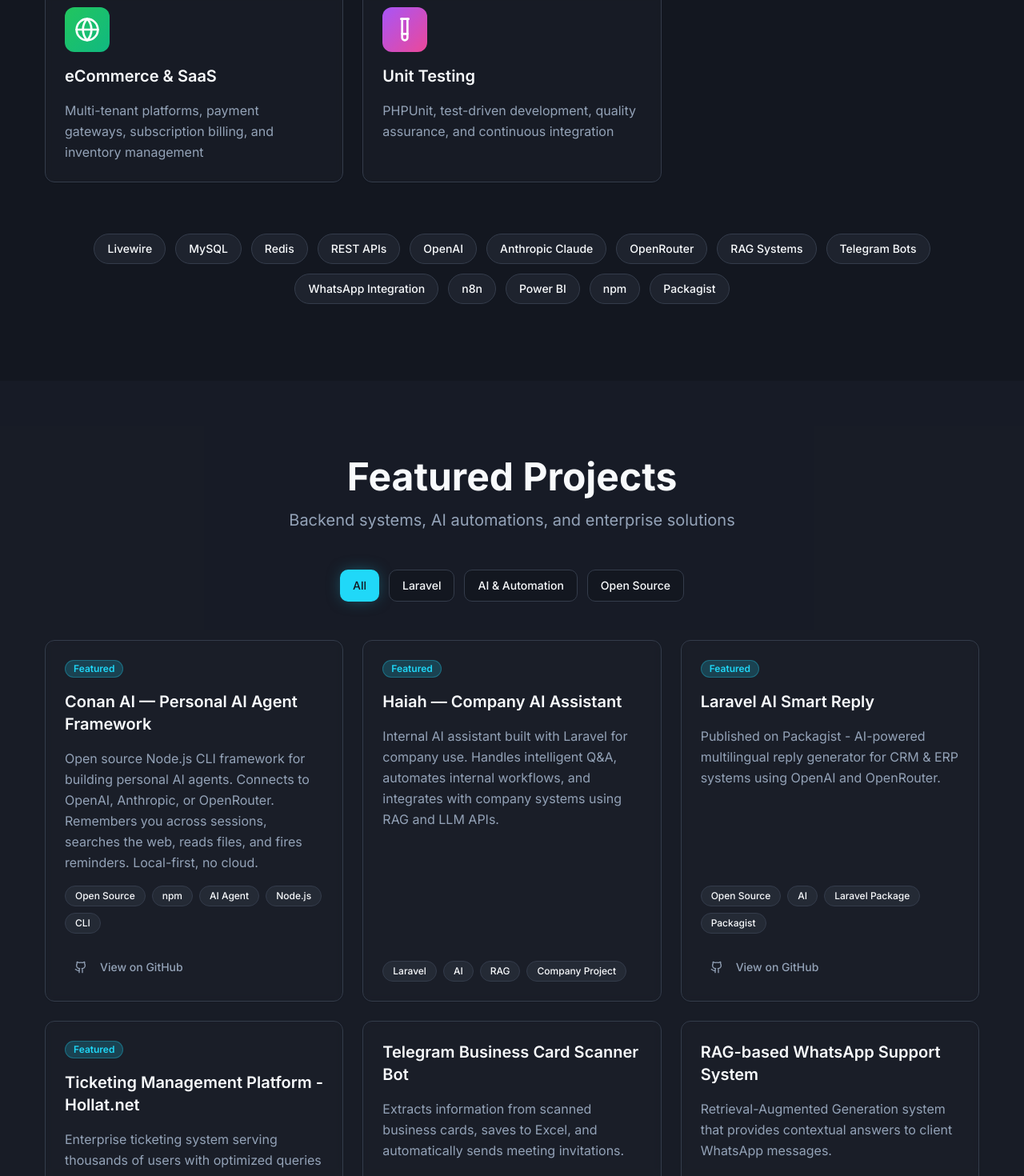
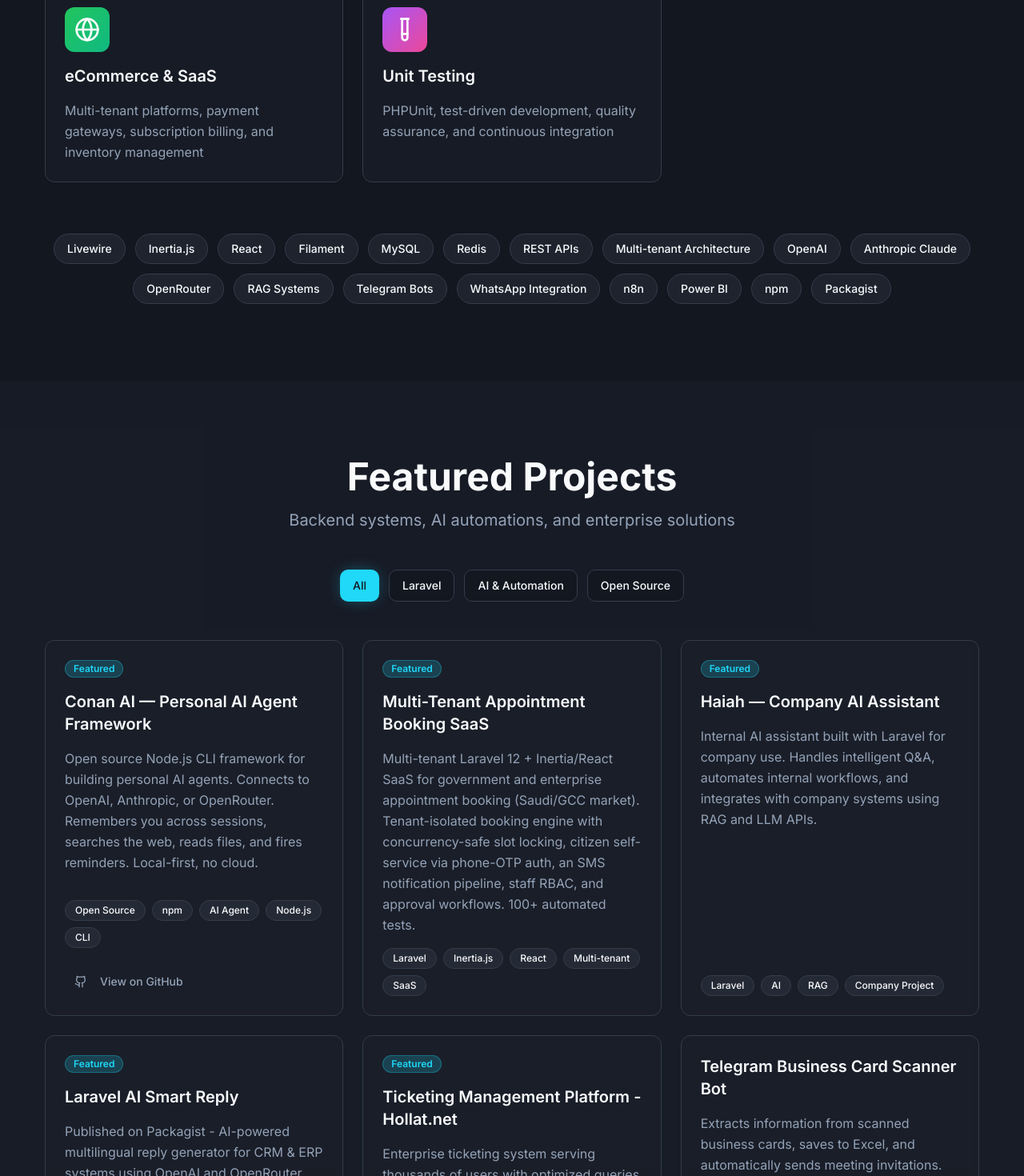
Before and after one commit to AmrLotfy/amrlotfy.github.io, a React (Vite) app: page / in a window 1280 px wide. Shown: the part 1754-3224 px from the top of the page at 80% size. Built offline with nearby package versions, Linux system fonts and the light colour scheme; the HTML template or start-up script is replaced by a standard one.

Commit message:
Add appointment SaaS project, update skills with Inertia/React/Filament

```diff
--- a/src/components/Projects.tsx
+++ b/src/components/Projects.tsx
@@ -13,6 +13,13 @@ const projects = [
     tags: ["Open Source", "npm", "AI Agent", "Node.js", "CLI"],
     description: "Open source Node.js CLI framework for building personal AI agents. Connects to OpenAI, Anthropic, or OpenRouter. Remembers you across sessions, searches the web, reads files, and fires reminders. Local-first, no cloud.",
     link: "https://github.com/AmrLotfy/Conan-ai",
+    featured: true
+  },
+  {
+    title: "Multi-Tenant Appointment Booking SaaS",
+    category: "Laravel",
+    tags: ["Laravel", "Inertia.js", "React", "Multi-tenant", "SaaS"],
+    description: "Multi-tenant Laravel 12 + Inertia/React SaaS for government and enterprise appointment booking (Saudi/GCC market). Tenant-isolated booking engine with concurrency-safe slot locking, citizen self-service via phone-OTP auth, an SMS notification pipeline, staff RBAC, and approval workflows. 100+ automated tests.",
     featured: true
   },
   {
--- a/src/components/Skills.tsx
+++ b/src/components/Skills.tsx
@@ -89,7 +89,7 @@ export const Skills = () => {
 
         {/* Additional Skills Tags */}
         <div className="mt-16 flex flex-wrap justify-center gap-3 animate-fade-in-up" style={{ animationDelay: '0.6s' }}>
-          {['Livewire', 'MySQL', 'Redis', 'REST APIs', 'OpenAI', 'Anthropic Claude', 'OpenRouter', 'RAG Systems', 'Telegram Bots', 'WhatsApp Integration', 'n8n', 'Power BI', 'npm', 'Packagist'].map((tag, index) => (
+          {['Livewire', 'Inertia.js', 'React', 'Filament', 'MySQL', 'Redis', 'REST APIs', 'Multi-tenant Architecture', 'OpenAI', 'Anthropic Claude', 'OpenRouter', 'RAG Systems', 'Telegram Bots', 'WhatsApp Integration', 'n8n', 'Power BI', 'npm', 'Packagist'].map((tag, index) => (
             <span
               key={index}
               className="px-4 py-2 rounded-full bg-secondary/50 border border-border text-sm font-medium hover:border-primary hover:bg-primary/10 transition-all duration-300 cursor-default"
```
